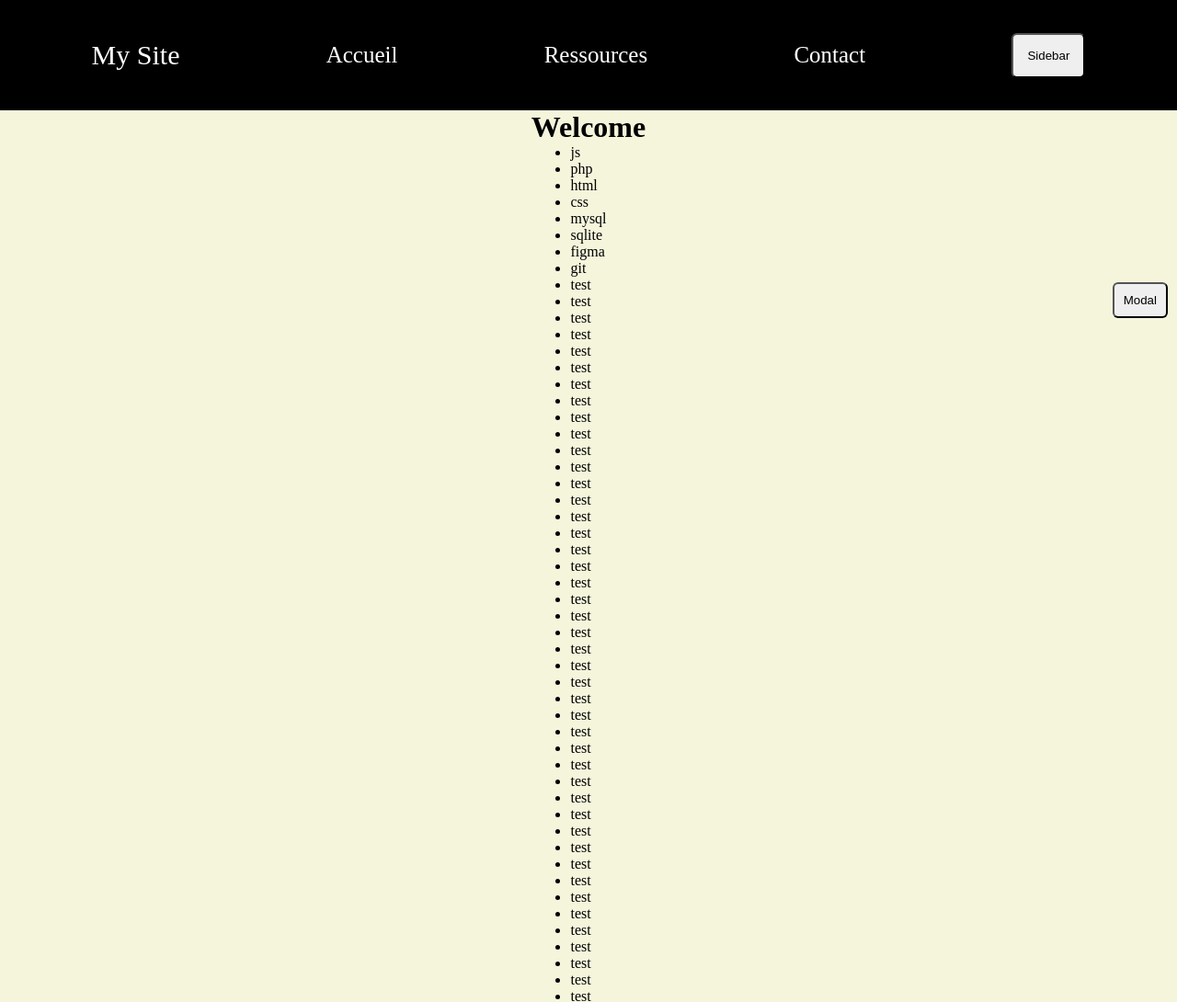
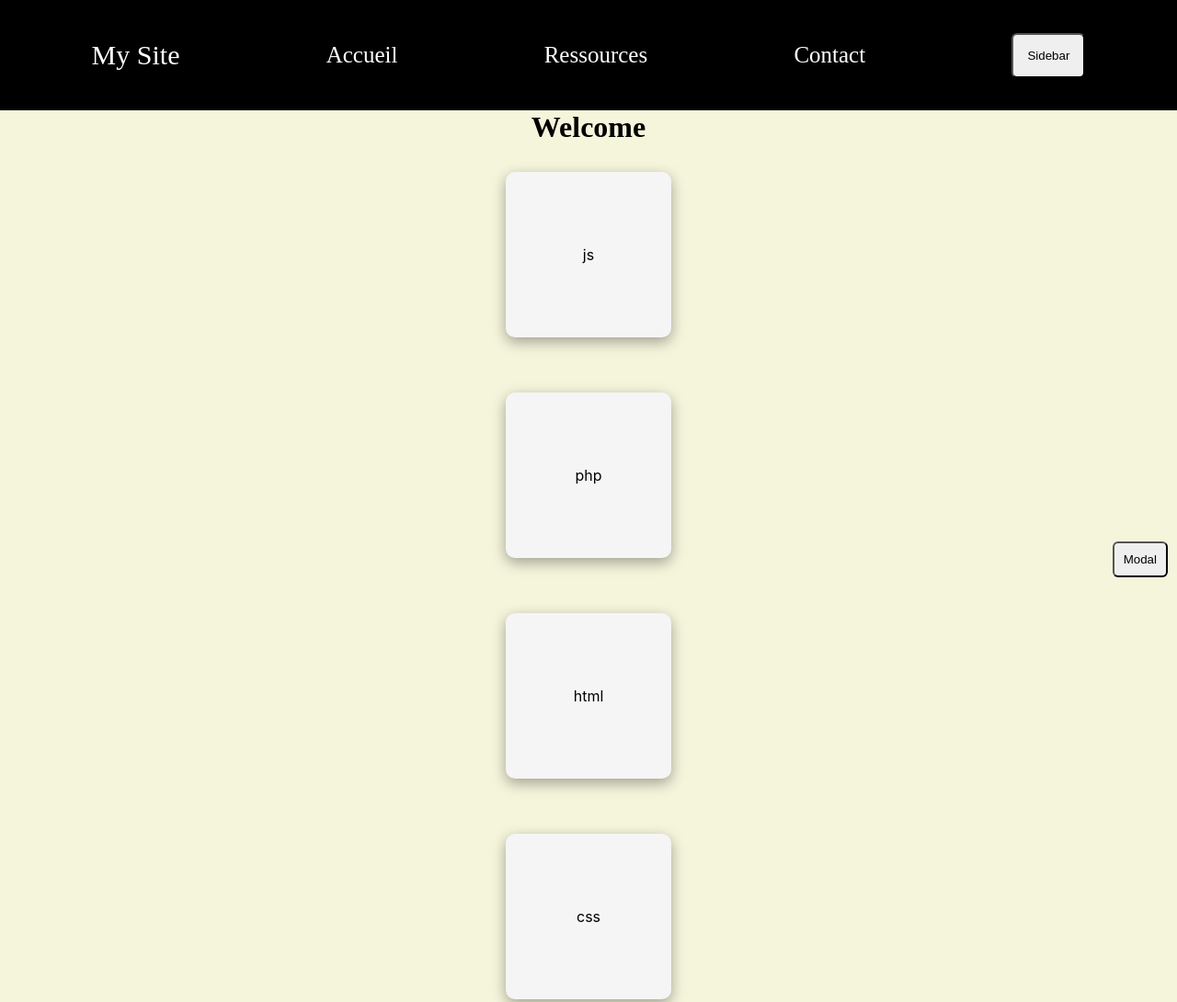
Before and after one commit to julien-alaria/defi6, a plain HTML site: page index.html in a window 1280 px wide. Shown: the top 1090 px of the page at 92% size. Drawn offline with Linux system fonts and the light colour scheme.

Commit message:
cards implements

```diff
--- a/index.html
+++ b/index.html
@@ -42,7 +42,7 @@
 
     </header>
 
-    <main>
+    <main class="main">
 
         <div class="h1">
             <h1>Welcome</h1>
@@ -65,11 +65,6 @@
             <div class="display-array">
                 <ul></ul>
             </div>
-
-        </div>
-
-        <div class="context">
-            <p>Copier</p>
         </div>
 
     </main>
--- a/script.js
+++ b/script.js
@@ -1,4 +1,4 @@
-const cards = ["js", "php", "html", "css", "mysql", "sqlite", "figma", "git", "test", "test", "test", "test","test", "test", "test", "test","test", "test", "test", "test","test", "test", "test", "test","test", "test", "test", "test","test", "test", "test", "test","test", "test", "test", "test","test", "test", "test", "test","test", "test", "test","test", "test", "test","test", "test", "test", "test","test", "test", "test", "test","test", "test", "test", "test","test", "test", "test" ];
+const cards = ["js", "php", "html", "css", "mysql", "sqlite", "figma"];
 
 // Display SideBar
 
@@ -29,16 +29,14 @@ closeBtn.addEventListener("click", function() {
 
 // Display Cards
 
-const displayArray = document.querySelector(".display-array");
-const ulElement = document.querySelector("ul");
+let main = document.querySelector(".main")
 
 cards.forEach((card) => {
-    const liElement = document.createElement("li");
-    liElement.innerText = card;
-    ulElement.appendChild(liElement);
-});
-
-cards.forEach(cards => console.log(cards))
+    const cardsDiv = document.createElement("div");
+    cardsDiv.classList.add("cards");
+    cardsDiv.innerText = card;
+    main.appendChild(cardsDiv);
+})
 
 //Scroll
 
@@ -78,7 +76,25 @@ dropDownMenu.addEventListener("click", function() {
 
 // Context Menu
 
-let context = document.querySelector(".context");
-context.addEventListener("contextmenu", function() {
+// let context = document.querySelector(".context");
 
-})
+// context.addEventListener("contextmenu", function() {
+//     context.classList.add("view");
+// })
+
+
+
+
+
+
+// Display Lists
+
+// const ulElement = document.querySelector("ul");
+
+// cards.forEach((card) => {
+//     const liElement = document.createElement("li");
+//     liElement.innerText = card;
+//     ulElement.appendChild(liElement);
+// });
+
+// cards.forEach(cards => console.log(cards))
--- a/style.css
+++ b/style.css
@@ -136,6 +136,36 @@ main {
     border-radius: 6px;
 }
 
+.cards {
+    display: flex;
+    flex-direction: column;
+    justify-content: center;
+    align-items: center;
+    width: 180px;
+    height: 180px;
+    padding: 8px;
+    margin: 30px;
+    border-radius: 10px;
+    color: black;
+    background-color: #f5f5f5;
+    font-family: "Inter", sans-serif;
+    box-shadow: rgba(0, 0, 0, 0.35) 0px 5px 15px;
+}
+
+/* .context {
+    display: none;
+    flex-direction: column;
+    height: 100px;
+    width: 100px;
+    font-size: 60px;
+    color: black;
+    background-color: white;
+}
+
+.contex.view {
+    display: flex,
+} */
+
 .scrollToTopBtn {
     display: none;
     left: 100%;
```
